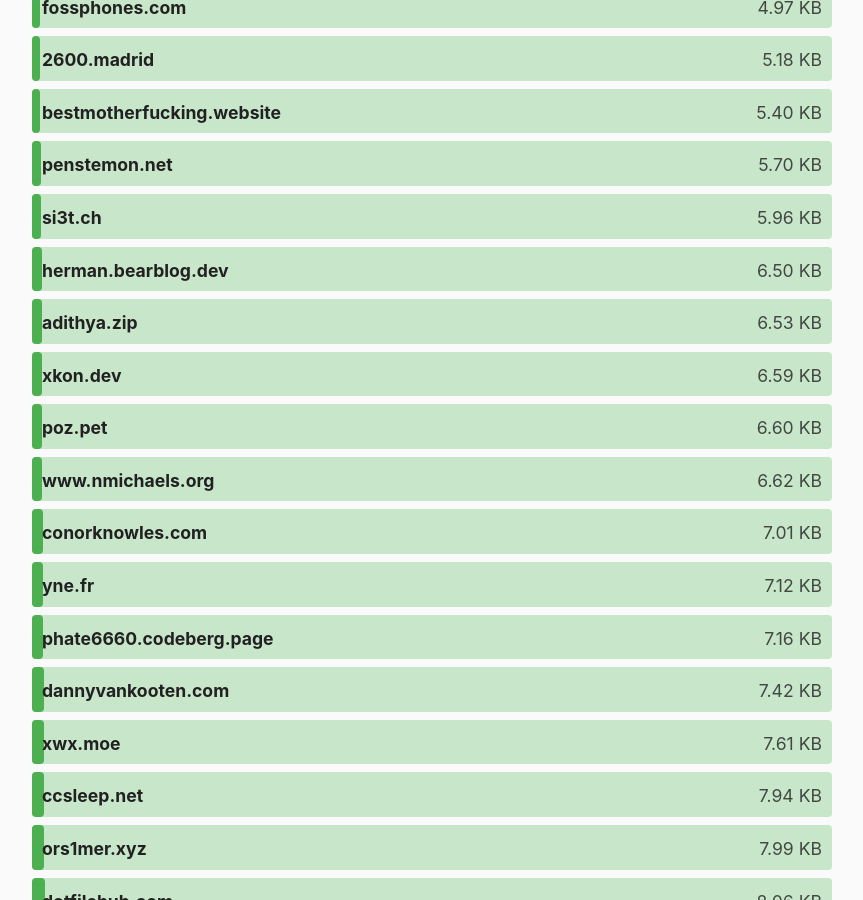
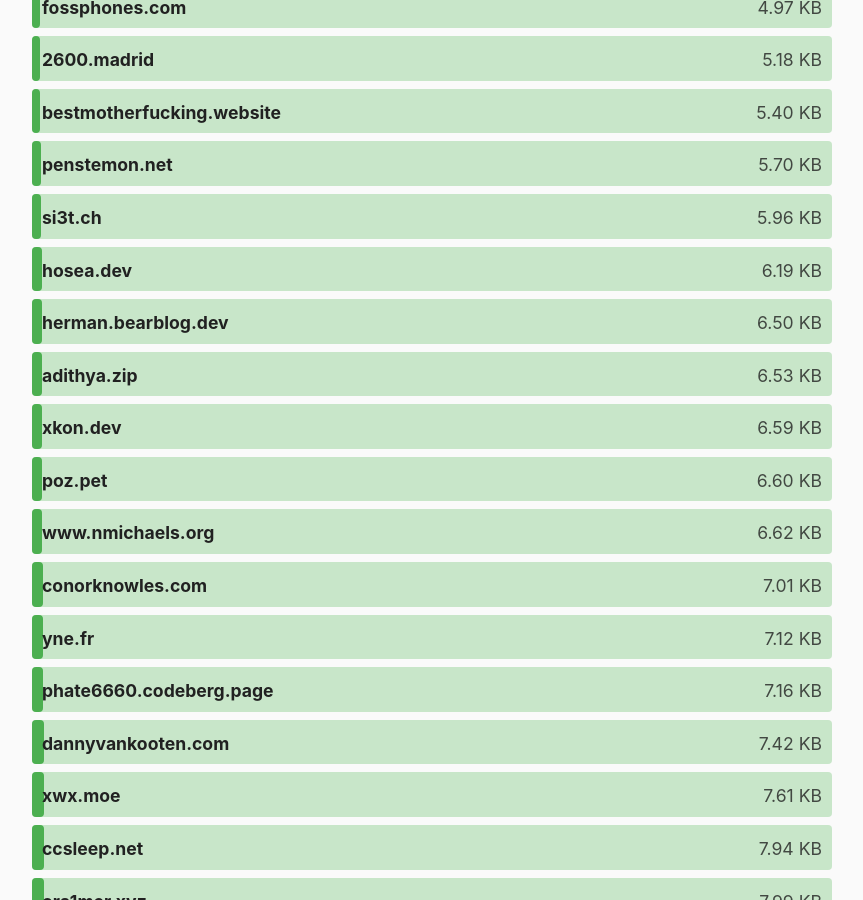
Before and after one commit to kevquirk/512kb.club, a Jekyll site: the page built from index.md, in a window 1280 px wide and 900 px high, scrolled down 2060 px. Shown: the whole window, without its empty margins (208-1071 px from the left). Built offline with Jekyll 4.4.1, drawn with Linux system fonts in a browser that asks for light colours.

Commit message:
Update sites.yml

```diff
--- a/_data/sites.yml
+++ b/_data/sites.yml
@@ -1673,6 +1673,11 @@
   size: 242.01
   last_checked: 2025-05-18
 
+- domain: hosea.dev
+  url: https://hosea.dev/
+  size: 6.19
+  last_checked: 2025-06-16
+
 - domain: how.wtf
   url: https://how.wtf/
   size: 20.29
```
